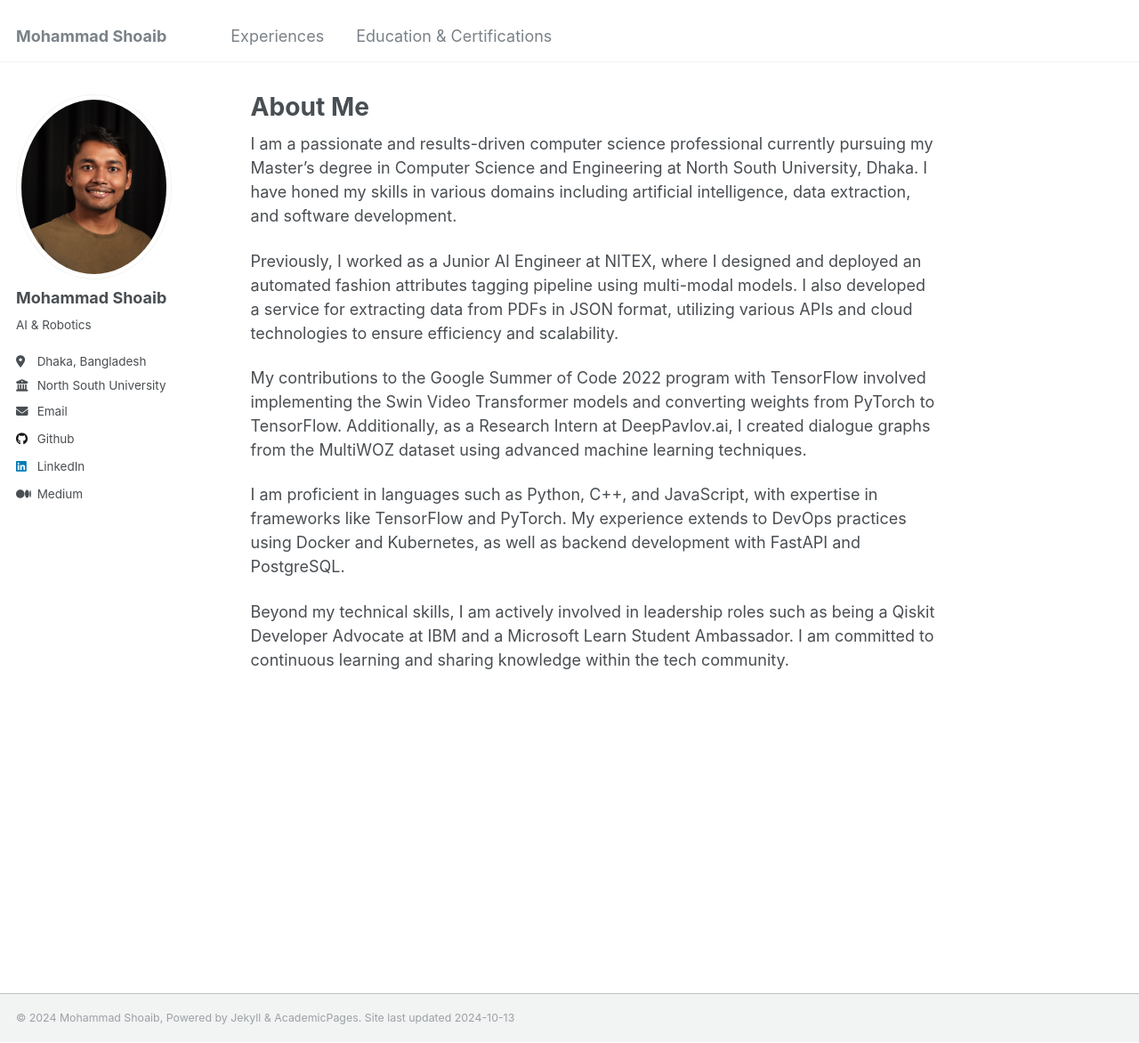
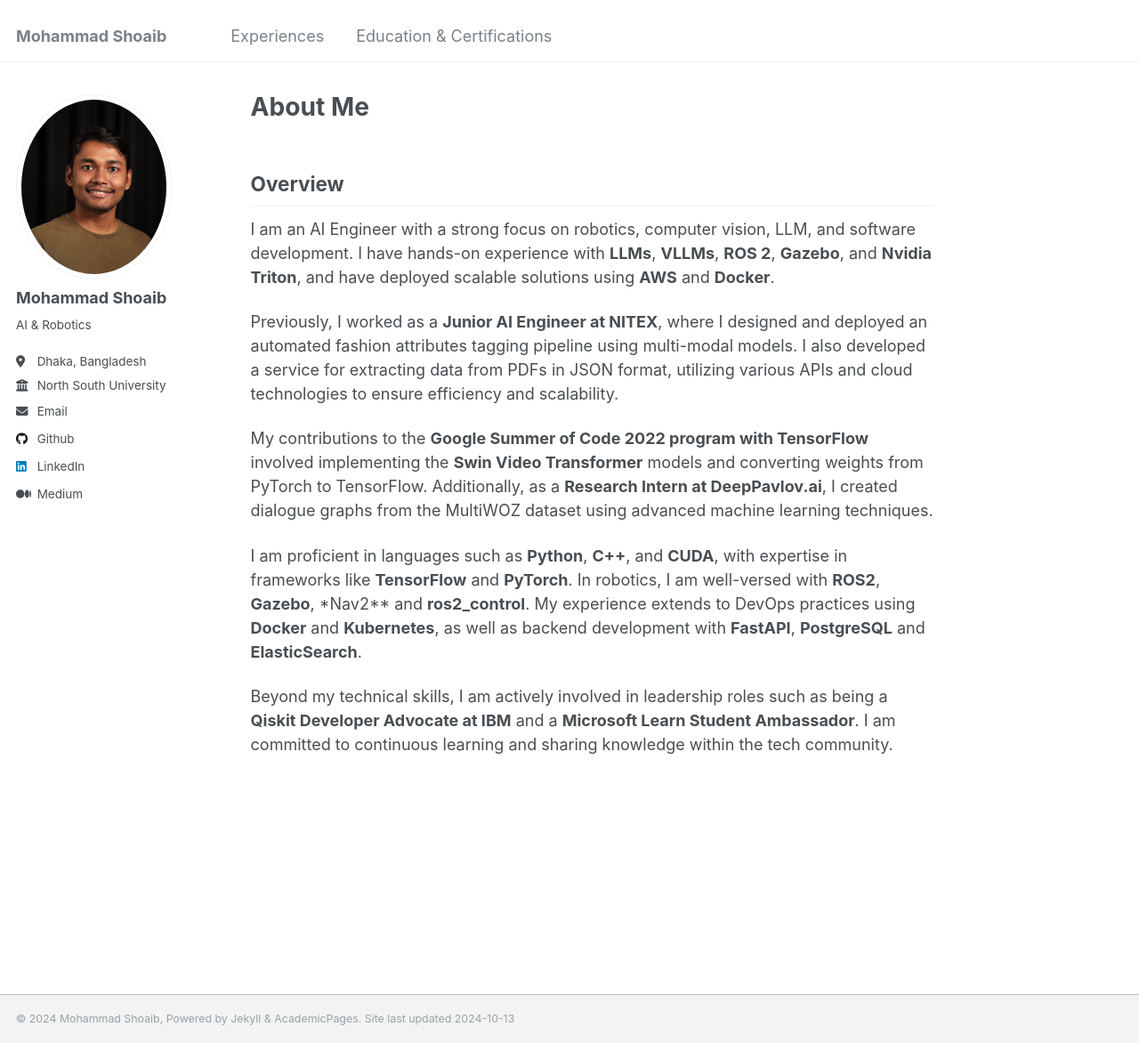
Before and after one commit to shoaib6174/shoaib6174.github.io, a Jekyll site: the page built from _pages/about.md, in a window 1280 px wide and 1172 px high. Shown: the whole window at 89% size. Built offline with Jekyll 4.4.1, drawn with Linux system fonts in a browser that asks for light colours.

Commit message:
Update about.md

```diff
--- a/_pages/about.md
+++ b/_pages/about.md
@@ -7,12 +7,16 @@
   - /about.html
 ---
 
-I am a passionate and results-driven computer science professional currently pursuing my Master's degree in Computer Science and Engineering at North South University, Dhaka. I have honed my skills in various domains including artificial intelligence, data extraction, and software development.
+## Overview
 
-Previously, I worked as a Junior AI Engineer at NITEX, where I designed and deployed an automated fashion attributes tagging pipeline using multi-modal models. I also developed a service for extracting data from PDFs in JSON format, utilizing various APIs and cloud technologies to ensure efficiency and scalability.
 
-My contributions to the Google Summer of Code 2022 program with TensorFlow involved implementing the Swin Video Transformer models and converting weights from PyTorch to TensorFlow. Additionally, as a Research Intern at DeepPavlov.ai, I created dialogue graphs from the MultiWOZ dataset using advanced machine learning techniques.
+I am an AI Engineer with a strong focus on robotics, computer vision, LLM, and software development. I have hands-on experience with **LLMs**, **VLLMs**, **ROS 2**, **Gazebo**, and **Nvidia Triton**, and have deployed scalable solutions using **AWS** and **Docker**.
 
-I am proficient in languages such as Python, C++, and JavaScript, with expertise in frameworks like TensorFlow and PyTorch. My experience extends to DevOps practices using Docker and Kubernetes, as well as backend development with FastAPI and PostgreSQL.
 
-Beyond my technical skills, I am actively involved in leadership roles such as being a Qiskit Developer Advocate at IBM and a Microsoft Learn Student Ambassador. I am committed to continuous learning and sharing knowledge within the tech community.
+Previously, I worked as a **Junior AI Engineer at NITEX**, where I designed and deployed an automated fashion attributes tagging pipeline using multi-modal models. I also developed a service for extracting data from PDFs in JSON format, utilizing various APIs and cloud technologies to ensure efficiency and scalability.
+
+My contributions to the **Google Summer of Code 2022 program with TensorFlow** involved implementing the **Swin Video Transformer** models and converting weights from PyTorch to TensorFlow. Additionally, as a **Research Intern at DeepPavlov.ai**, I created dialogue graphs from the MultiWOZ dataset using advanced machine learning techniques.
+
+I am proficient in languages such as **Python**, **C++**, and **CUDA**, with expertise in frameworks like **TensorFlow** and **PyTorch**. In robotics, I am well-versed with **ROS2**, **Gazebo**, *Nav2** and **ros2_control**. My experience extends to DevOps practices using **Docker** and **Kubernetes**, as well as backend development with **FastAPI**, **PostgreSQL** and **ElasticSearch**.
+
+Beyond my technical skills, I am actively involved in leadership roles such as being a **Qiskit Developer Advocate at IBM** and a **Microsoft Learn Student Ambassador**. I am committed to continuous learning and sharing knowledge within the tech community.
```
